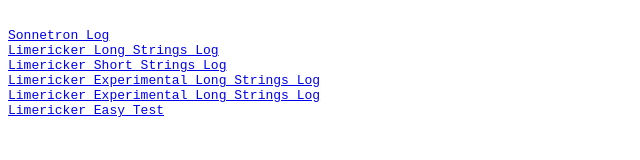
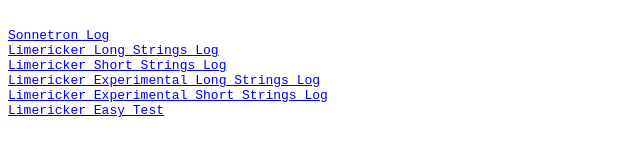
Before and after one commit to ColemanCollins/sonnetron, a website: page index.html in a window 1280 px wide. Shown: the full height of the page, 0-640 px from the left. Drawn offline with Linux system fonts and the light colour scheme.

Commit message:
fixing typos on index.html

```diff
--- a/index.html
+++ b/index.html
@@ -3,5 +3,5 @@
 <a href="limericker-long.html">Limericker Long Strings Log</a>
 <a href="limericker-short.html">Limericker Short Strings Log</a>
 <a href="limericker-test-long.html">Limericker Experimental Long Strings Log</a>
-<a href="limericker-test-short.html">Limericker Experimental Long Strings Log</a>
+<a href="limericker-test-short.html">Limericker Experimental Short Strings Log</a>
 <a href="limericker-easy-test.html">Limericker Easy Test</a>
```
